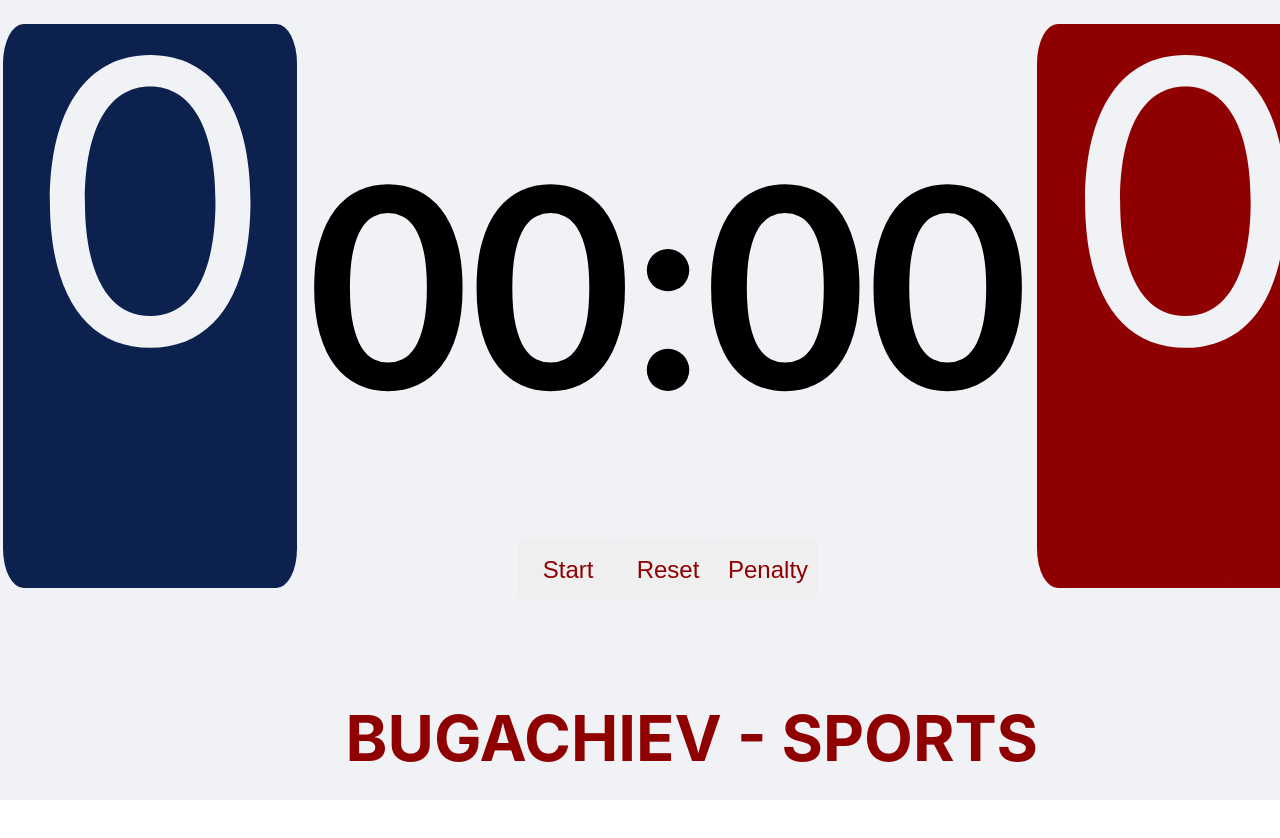
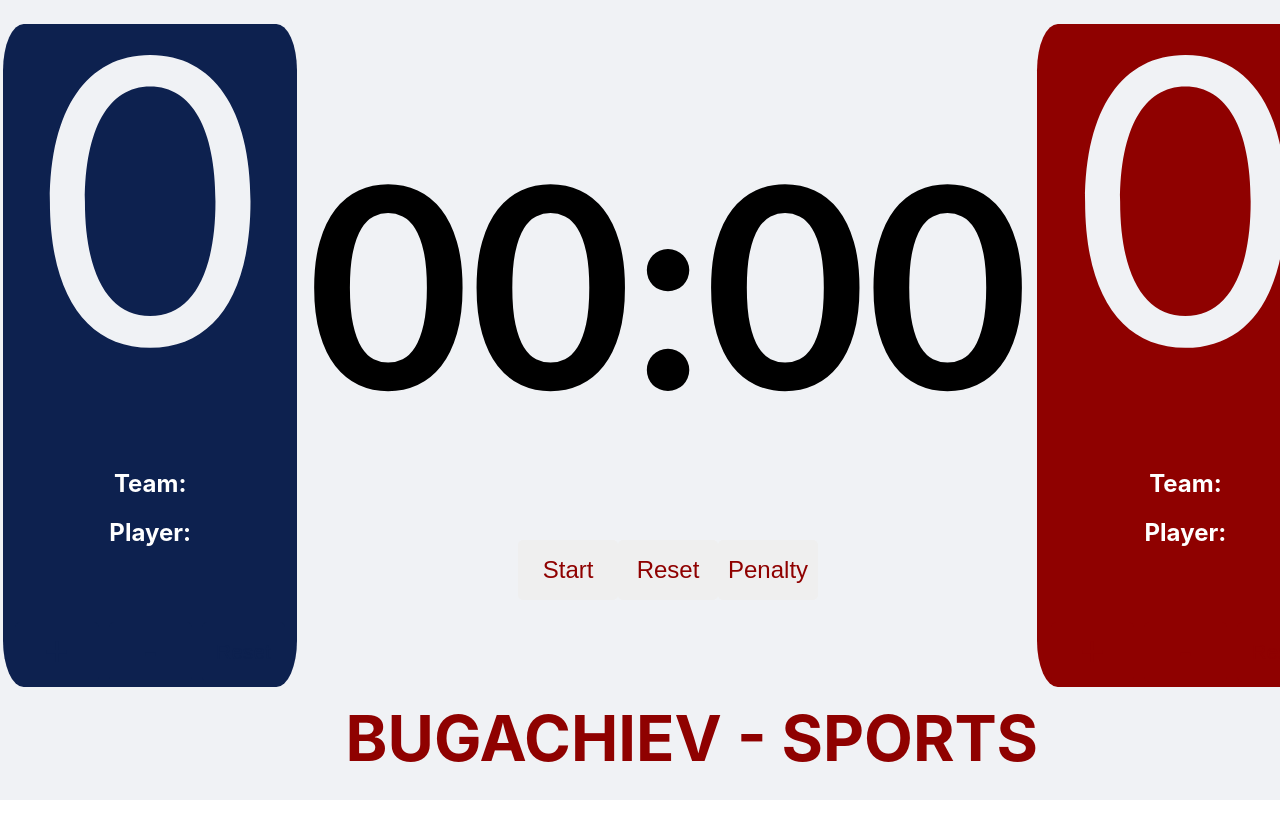
Before and after one commit to cththes/scoreboard, a React (Create React App) app: page / in a window 1280 px wide. Shown: the top 838 px of the page. Built offline with nearby package versions, Linux system fonts and the light colour scheme.

Commit message:
fix score titles

```diff
--- a/src/components/Scoreboard/Score/Score.jsx
+++ b/src/components/Scoreboard/Score/Score.jsx
@@ -3,7 +3,7 @@ import styles from './Score.module.scss'
 import { useDispatch} from 'react-redux';
 import { setEditMode, setCount } from '../../../store/scoreboardSlice';
 
-const Score = ({count, teamTitle, playerTitle, onTitleChange, editMode, team}) => {
+const Score = ({count, teamTitle, playerTitle, onTitleChange, editMode, team, player}) => {
 
    const dispatch = useDispatch();
 
@@ -18,8 +18,8 @@ const Score = ({count, teamTitle, playerTitle, onTitleChange, editMode, team}) =
       team === "left_team" ? dispatch(setCount("KeyA")) : dispatch(setCount("KeyD"))
    }
 
-   let player
-   team === "left_team" ? player = "left_player" : player = "right_player"
+   // let player
+   // team === "left_team" ? player = "left_player" : player = "right_player"
    return(
       <div onKeyDown={(event) => handleKeyDown(event)} tabIndex={0}>
          <div className={team === "left_team" ? styles.leftCount : styles.rightCount} onDoubleClick={() => dispatch(setEditMode())}>
@@ -29,9 +29,9 @@ const Score = ({count, teamTitle, playerTitle, onTitleChange, editMode, team}) =
                      <div className={styles.countNumber}>
                         {count}
                      </div>
-                     <div className={styles.countTitles}>
-                        <h3>{teamTitle}</h3>
-                        <h3>{playerTitle}</h3>
+                     <div className={styles.teamTitles}>
+                        <h2>{"Team: " + teamTitle}</h2>
+                        <h2>{"Player: " + playerTitle}</h2>
                      </div>
                   </div>
                   :
@@ -39,25 +39,25 @@ const Score = ({count, teamTitle, playerTitle, onTitleChange, editMode, team}) =
                      <div className={styles.countNumberSmall}>
                         {count}
                      </div>
-                     <div className={styles.countTitles}>
-                        <h3>{teamTitle}</h3>
-                        <h3>{playerTitle}</h3>
+                     <div className={styles.teamTitles}>
+                        <h2>{"Team: " + teamTitle}</h2>
+                        <h2>{"Player: " + playerTitle}</h2>
                      </div>
                   </div>
             }
 
 
 
-            {editMode && <div className={styles.countInputs} onDoubleClick={() => dispatch(setEditMode())}>
+            {editMode && <div className={styles.titleInputs} onDoubleClick={() => dispatch(setEditMode())}>
                <input
                   placeholder="название команды"
-                  onChange={(event) => onTitleChange({team}, event.target.value)}
+                  onChange={(event) => onTitleChange(team, event.target.value)}
                   value={teamTitle}
                   ></input>
 
                <input
                   placeholder="имя игрока"
-                  onChange={(event) => onTitleChange({player}, event.target.value)}
+                  onChange={(event) => onTitleChange(player, event.target.value)}
                   value={playerTitle}
                ></input>
 
--- a/src/components/Scoreboard/Score/Score.module.scss
+++ b/src/components/Scoreboard/Score/Score.module.scss
@@ -84,3 +84,15 @@
    font-size:calc(15vh + 12vw);
    justify-content: center;
 }
+
+.titleInputs{
+   height:24px;
+   position: relative;
+   bottom:30px;
+}
+
+.teamTitles{
+   position: relative;
+   bottom:50px;
+   color:white;
+}
--- a/src/components/Scoreboard/Scoreboard.jsx
+++ b/src/components/Scoreboard/Scoreboard.jsx
@@ -2,7 +2,7 @@ import React from 'react';
 import { useDispatch, useSelector } from 'react-redux';
 import Timer from '../Timer/Timer';
 import styles from "./Scoreboard.module.scss"
-import { setEditMode, setTitle, setCount } from '../../store/scoreboardSlice';
+import { setEditMode, setTitle } from '../../store/scoreboardSlice';
 import Score from './Score/Score';
 
 const Scoreboard = () => {
@@ -20,7 +20,9 @@ const Scoreboard = () => {
             playerTitle={state.leftPlayerTitle}
             onTitleChange={onTitleChange}
             editMode={state.editMode}
-               team="left_team"/>
+            team="left_team"
+            player="left_player"/>
+
          <Timer setEditMode={setEditMode} editMode={state.editMode} />
 
          <div className={styles.title} onDoubleClick={() => dispatch(setEditMode())}>
@@ -37,21 +39,16 @@ const Scoreboard = () => {
                         }}
                      ></input>
                   </div>
-                     <div>
-
-                     </div>
                </div>
             }
             <div>
-                  <h1
-                     className={styles.titleH1}
+               <h1 className={styles.titleH1}
                   onDoubleClick={() => dispatch(setEditMode())}
                >{state.topTitle}
                </h1>
             </div>
             <div>
-                  <h1
-                     className={styles.titleH1}
+               <h1 className={styles.titleH1}
                >{state.bottomTitle}
                </h1>
             </div>
@@ -62,7 +59,8 @@ const Scoreboard = () => {
             playerTitle={state.rightPlayerTitle}
             onTitleChange={onTitleChange}
             editMode={state.editMode}
-               team="right_team"/>
+            team="right_team"
+            player="right_player"/>
       </div>
    )
 }
--- a/src/components/Scoreboard/Scoreboard.module.scss
+++ b/src/components/Scoreboard/Scoreboard.module.scss
@@ -5,7 +5,6 @@
    max-height:1080px;
    background-color: #f0f2f5;
 }
-
 
 .title{
    position:absolute;
```
Lines whose indentation alone changed are shown as unchanged.
